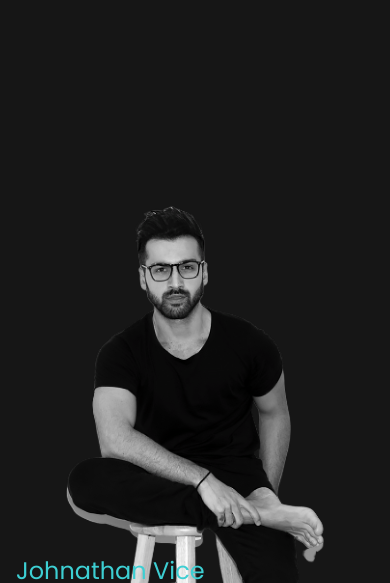
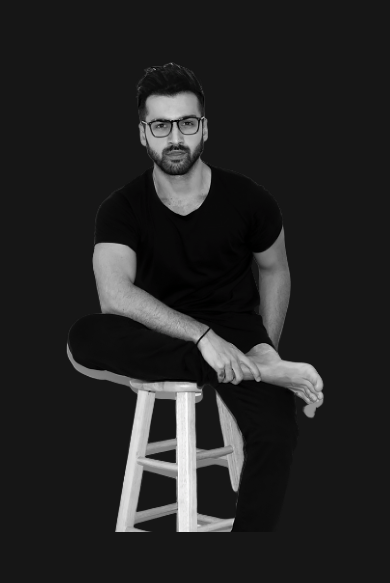
Before and after one commit to shoaibshayk/Profile.github.io, a plain HTML site: page index.html in a window 390 px wide. Shown: the part 91-674 px from the top of the page. Drawn offline with nearby package versions, Linux system fonts and the light colour scheme.

Commit message:
Fixed hero margin issue

```diff
--- a/css/style.css
+++ b/css/style.css
@@ -629,11 +629,17 @@ footer .copyright {
     .hero .left img {
         width: 260px;
     }
+    .hero .left{
+        margin-bottom: 10rem;
+    }
     .hero .right h1 {
         font-size: 3rem;
     }
+    .hero .right h6 {
+        margin-top: 7rem;
+    }
     .hero {
-        padding-top: 10rem;
+        padding-top: 1rem;
     }
     header {
         clip-path: polygon(0 0, 100% 0, 100% 100%, 35% 90%, 0 100%);
```
